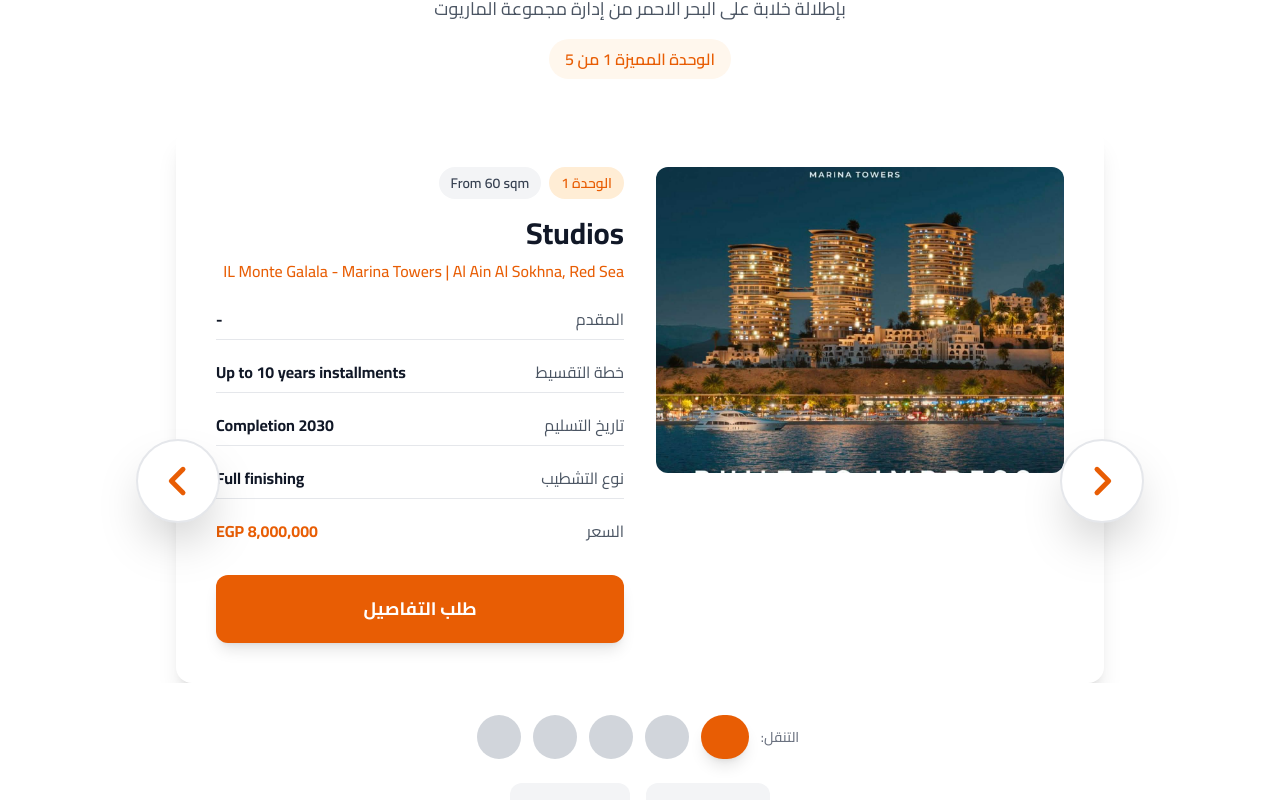
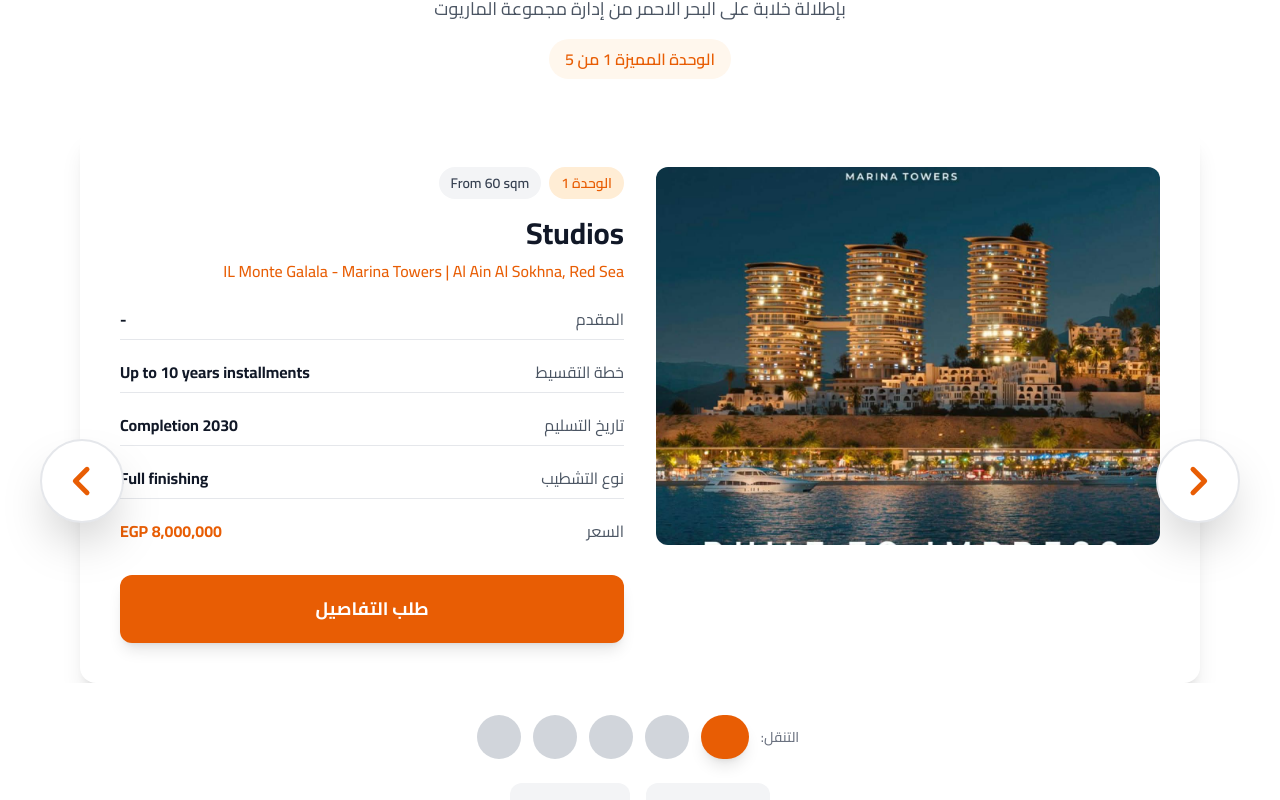
Before and after one commit to ahany9710-cyber/il-monte-galala, a React (Vite) app: page / in a window 1280 px wide. Shown: the part 959-1759 px from the top of the page. Built offline with nearby package versions, Linux system fonts and the light colour scheme.

Commit message:
Fix desktop layouts and widths

```diff
--- a/src/components/ListingsCarousel.tsx
+++ b/src/components/ListingsCarousel.tsx
@@ -46,7 +46,7 @@
           </div>
         </div>
 
-        <div className="relative max-w-5xl mx-auto">
+        <div className="relative max-w-7xl mx-auto">
           {/* Mobile-optimized navigation arrows - larger and more accessible */}
           <button
             onClick={prevListing}
```
